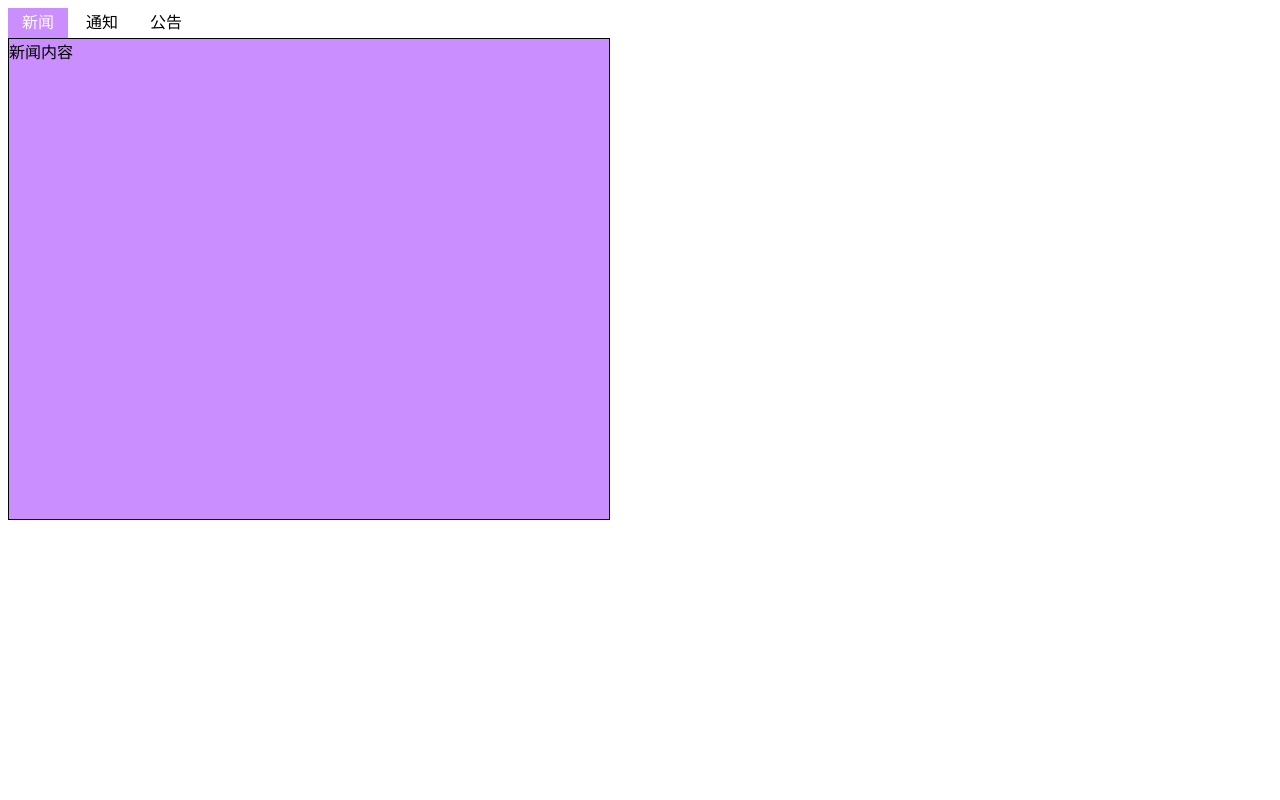
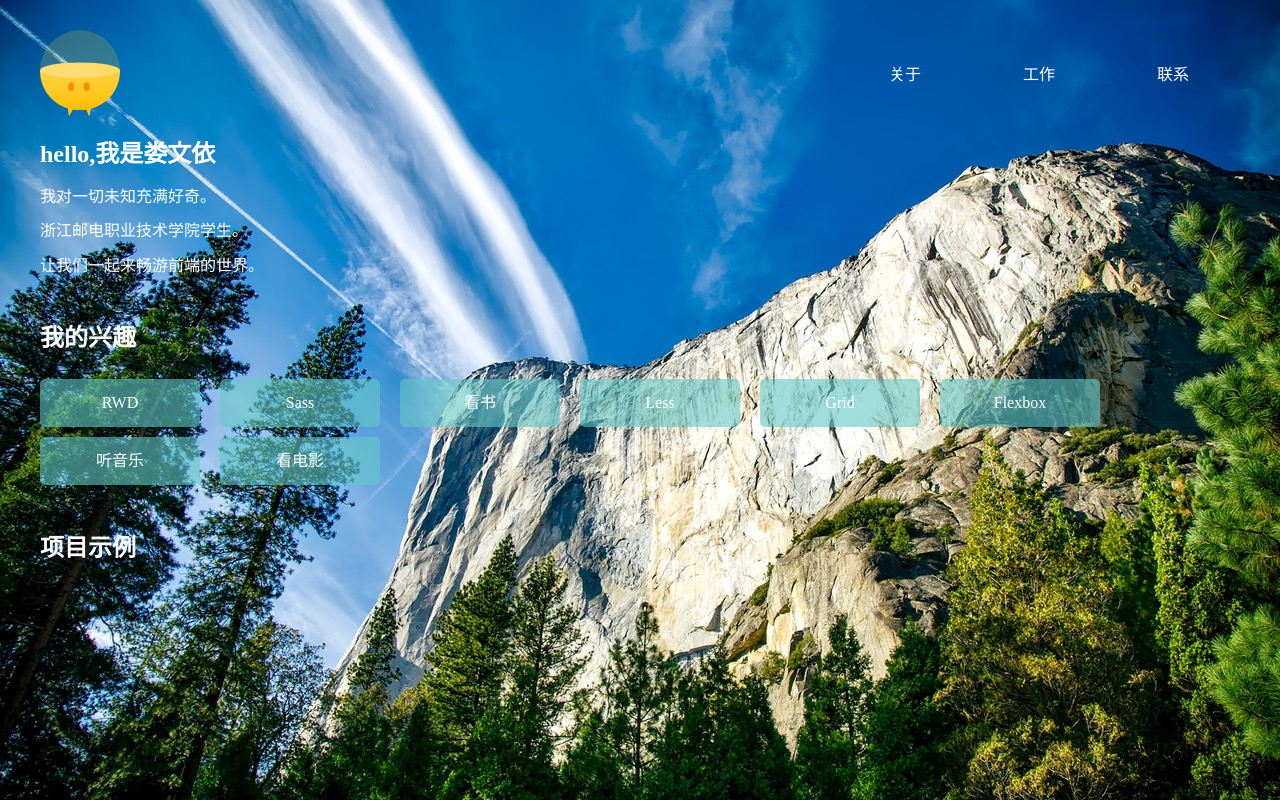
Before and after one commit to lwy19971203/lwy19971203.github.io, a plain HTML site: page 15/index.html in a window 1280 px wide. Shown: the top 800 px of the page. Drawn offline with nearby package versions, Linux system fonts and the light colour scheme.

Commit message:
第十五次作业
第十五次作业

```diff
--- /dev/null
+++ b/15/css/css1.css
@@ -0,0 +1,73 @@
+.clearfix::after{
+	content: "";
+	display: table;
+	clear: both;
+}
+a{
+	text-decoration: none;
+	color: #fff;
+}
+*{
+	box-sizing: border-box;
+}
+body{
+	color: #fff;
+	background: url(../img/bg.jpg) no-repeat fixed;
+	background-size: cover;
+	min-height: 1200px;
+}
+ul{
+	list-style-type: none;
+	padding: 0;
+}
+header{
+	max-width: 1200px;
+	margin:30px auto;
+	position: relative;
+}
+.logo img{
+	width: 80px;
+	height: auto;
+}
+header nav{
+	position: absolute;
+	right: 0px;
+	top: 0px;
+}
+header nav ul li{
+	float: left;
+	margin: 20px 30px;
+}
+header nav ul li a{
+	padding: 20px;
+	border: 1px solid transparent;
+	transition: color .5s,border .5s
+}
+header nav ul li a:hover{
+	color: #000;
+	border: 1px solid #fff;
+}
+main section{
+	margin: 50px auto;
+	max-width: 1200px;
+	position: relative;
+}
+main section h2{
+	margin-bottom: auto;
+}
+.fav li{
+	float: left;
+	width: 160px;
+	height: 48px;
+	text-align: center;
+	line-height: 48px;
+	background-color: rgba(100,200,200,.6);
+	margin: 10px 20px 0px 0px;
+	cursor: pointer;
+	border-radius: 5px;
+	transition: background .5s,border-radius .5s;
+}
+.fav li:hover{
+	border-radius: 0px;
+	background-color:rgba(00,100,200,.8) ;
+}
--- a/15/index.html
+++ b/15/index.html
@@ -3,90 +3,46 @@
 	<head>
 		<meta charset="utf-8" />
 		<title>第十五次作业</title>
-		<style type="text/css">
-			.clearfix::after{
-				content: "";
-				display: table;
-				clear: both;
-			}
-			input{
-				display: none;
-			}
-			label{
-				display: inline-block;
-				width: 60px;
-				height: 30px;
-				line-height: 30px;
-				text-align: center;
-			}
-			.content *{
-				box-sizing: border-box;
-			}
-			.contents{
-				width: 600px;
-				height: 480px;
-				overflow: hidden;
-				position: relative;
-				border: 1px solid #000;
-			}
-			.contents .contentList{
-				width: 1800px;
-				height: 480px;
-				position: absolute;
-				transition: left .5s;
-			}
-			.contents .contentList div{
-				float: left;
-				width: 600px;
-				height: 480px;
-			}
-			.contents .contentList div#con1{
-				background-color: #ca8eff;
-			}
-			.contents .contentList div#con2{
-				background-color: #ff77ff;
-			}
-			.contents .contentList div#con3{
-				background-color: #ffbfff;
-			}
-			#tab1:checked~.contents .contentList{
-				left: 0;
-			}
-			#tab2:checked~.contents .contentList{
-				left: -600px;
-			}
-			#tab3:checked~.contents .contentList{
-				left: -1200px;
-			}
-			#tab1:checked~#label1{
-				background-color: #ca8eff;
-				color: #fff;
-			}
-			#tab2:checked~#label2{
-				background-color: #ff77ff;
-				color: #fff;
-			}
-			#tab3:checked~#label3{
-				background-color: #ffbfff;
-				color: #fff;
-			}
-		</style>
+		<link href="https://cdn.bootcss.com/normalize/7.0.0/normalize.min.css" rel="stylesheet">
+		<link rel="stylesheet" type="text/css" href="css/css1.css"/>
 	</head>
 	<body>
-		<div class="tabs">
-			<input type="radio" checked="checked" name="tab" id="tab1"/>
-			<input type="radio" name="tab" id="tab2"/>
-			<input type="radio" name="tab" id="tab3"/>
-			<label for="tab1" id="label1">新闻</label>
-			<label for="tab2" id="label2">通知</label>
-			<label for="tab3" id="label3">公告</label>
-			<div class="contents">
-				<div class="contentList clearfix">
-					<div id="con1">新闻内容</div>
-					<div id="con2">通知内容</div>
-					<div id="con3">公告内容</div>
-					</div>
-			</div>
+		<div>
+		<header>
+			<a href="index.html" class="logo">
+				<img src="img/recast.ai.svg"/>
+			</a>
+			<nav>
+				<ul class="clearfix">
+					<li><a href="#">关于</a></li>
+					<li><a href="#">工作</a></li>
+					<li><a href="#">联系</a></li>
+				</ul>
+			</nav>
+			<h2>hello,我是娄文依</h2>
+			<p>我对一切未知充满好奇。</p>
+			<p>浙江邮电职业技术学院学生。</p>
+			<p>让我们一起来畅游前端的世界。</p>
+		</header>
+		<main>
+			<section class="favContainer">
+			<h2>我的兴趣</h2>
+			<ul class="fav clearfix">
+				<li><a href="#">RWD</a></li>
+				<li><a href="#">Sass</a></li>
+				<li><a href="#">看书</a></li>
+				<li><a href="#">Less</a></li>
+				<li><a href="#">Grid</a></li>
+				<li><a href="#">Flexbox</a></li>
+				<li><a href="#">听音乐</a></li>
+				<li><a href="#">看电影</a></li>
+			</ul>
+			</section>
+		<section class="workContainer">
+		     <a id="b"></a>
+		     <h2>项目示例</h2>
+		</section>
+		</main>
 		</div>
 	</body>
 </html>
```
Also changed, not shown: 15/img/bg.jpg (added), 15/img/recast.ai.svg (added), 1 other file.
